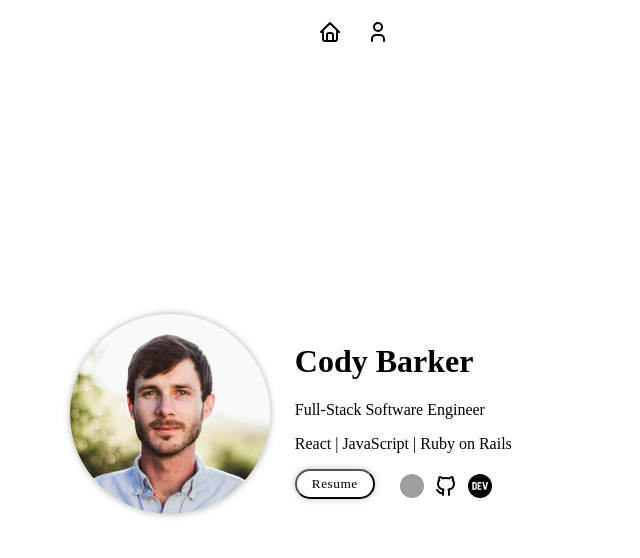
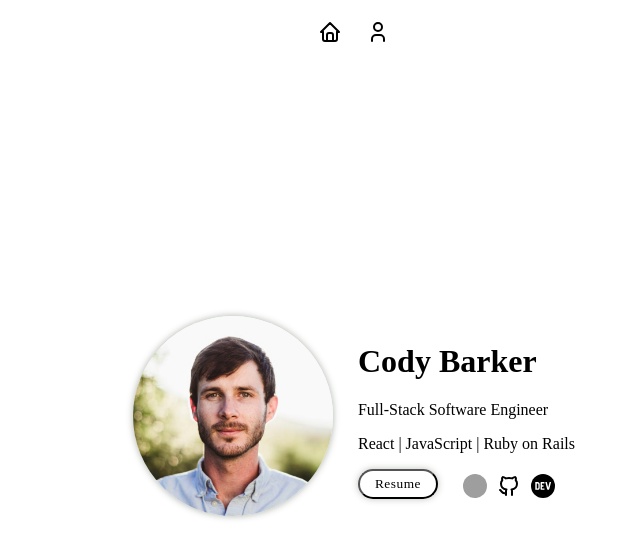
Before and after one commit to cody-barker/react-portfolio-website, a React (Create React App) app: page / in a window 1280 px wide. Shown: the top 558 px of the page, without its empty margins (286-926 px from the left). Built offline with nearby package versions, Linux system fonts and the light colour scheme; grey boxes are pictures that could not be loaded.

Commit message:
return main width to 100% and container img to flex

```diff
--- a/src/styles/App.css
+++ b/src/styles/App.css
@@ -49,7 +49,7 @@ main {
   justify-content: center;
   align-items: center;
   height: 90vh;
-  max-width: 90%;
+  max-width: 100%;
   overflow-x: hidden;
   overflow-y: hidden;
 }
@@ -89,6 +89,9 @@ nav {
 }
 
 .container img {
+  display: flex;
+  justify-content: center;
+  align-items: center;
   width: 200px;
   height: 200px;
   border-radius: 50%;
```
